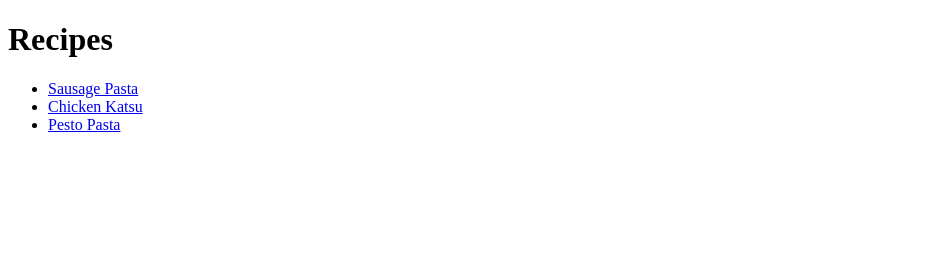
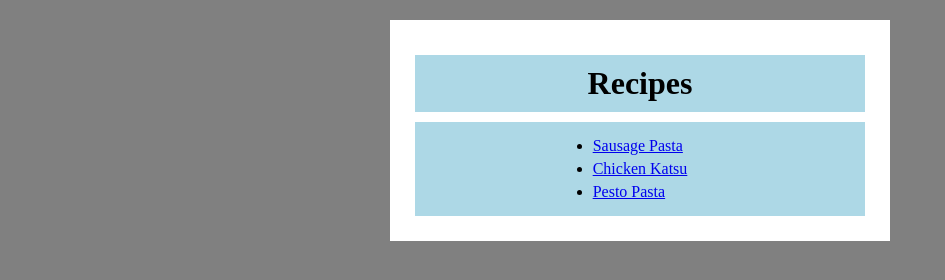
Before and after one commit to kji00/odin-recipes, a plain HTML site: page index.html in a window 1280 px wide. Shown: the whole page, without its empty margins (0-945 px from the left). Drawn offline with Linux system fonts and the light colour scheme.

Commit message:
added CSS styling to index.html

```diff
--- a/index.html
+++ b/index.html
@@ -3,14 +3,19 @@
   <head>
     <meta charset="UTF-8" />
     <meta name="viewport" content="width=device-width, initial-scale=1.0" />
-    <title>Document</title>
+    <title>Recipes</title>
+    <link rel="stylesheet" href="./style.css" />
   </head>
   <body>
-    <h1>Recipes</h1>
-    <ul>
-      <li><a href="./recipes/sausage-pasta.html">Sausage Pasta</a></li>
-      <li><a href="./recipes/chicken-katsu.html">Chicken Katsu</a></li>
-      <li><a href="./recipes/pesto-pasta.html">Pesto Pasta</a></li>
-    </ul>
+    <div class="card">
+      <h1 class="title">Recipes</h1>
+      <div class="link-box">
+        <ul class="recipe-links">
+          <li><a href="./recipes/sausage-pasta.html">Sausage Pasta</a></li>
+          <li><a href="./recipes/chicken-katsu.html">Chicken Katsu</a></li>
+          <li><a href="./recipes/pesto-pasta.html">Pesto Pasta</a></li>
+        </ul>
+      </div>
+    </div>
   </body>
 </html>
--- /dev/null
+++ b/style.css
@@ -0,0 +1,38 @@
+* {
+   margin: 0;
+   padding: 0;
+   box-sizing: border-box;
+   /* outline: 2px solid red; */
+}
+
+body {
+    background: gray;
+}
+
+li {
+    margin: 5px;
+}
+
+.card {
+    width: 500px;
+    background: white;
+    margin: 20px auto;
+    padding: 25px;
+}
+
+.title {
+    background: lightblue;
+    text-align: center;
+    padding: 10px;
+    margin: 10px auto;
+}
+
+.recipe-links {
+    width: fit-content;
+    padding: 10px;
+    margin: 0 auto;
+}
+
+.link-box {
+    background: lightblue;
+}
```
Also changed, not shown: recipes/chicken-katsu.html (+1 -0 lines), recipes/pesto-pasta.html (+1 -0 lines), recipes/sausage-pasta.html (+1 -0 lines).
